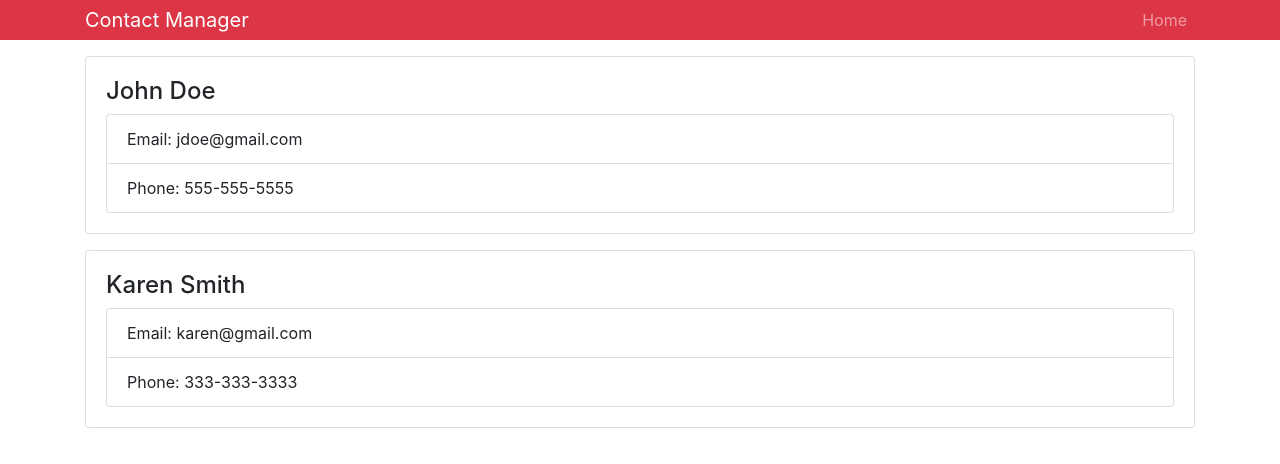
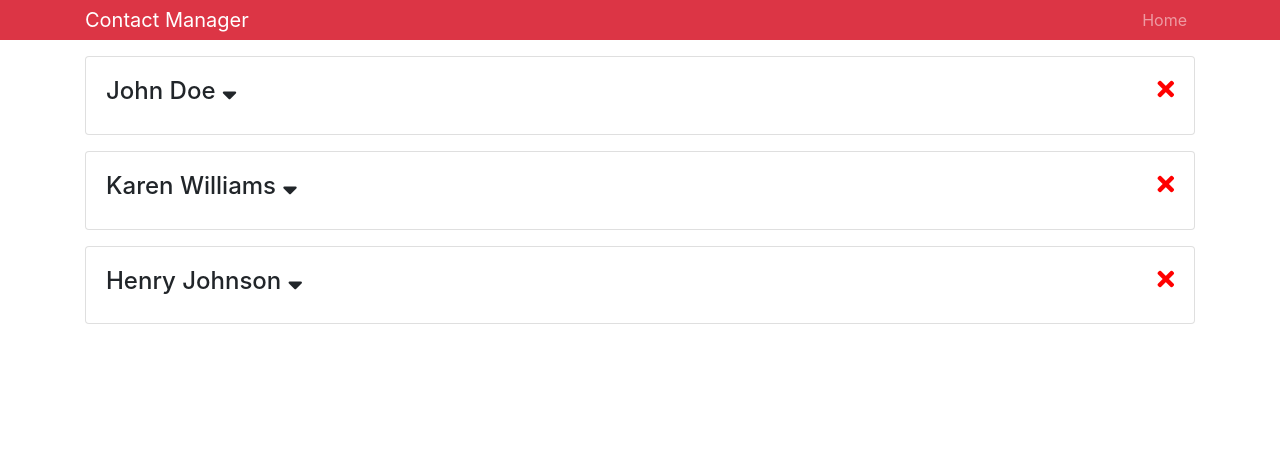
Before and after one commit to steveula/contactmanager, a React (Create React App) app: page / in a window 1280 px wide. Shown: the top 464 px of the page. Built offline with nearby package versions, Linux system fonts and the light colour scheme.

Commit message:
adds Contacts comp, introduces state to Contact comps & Contacts

```diff
--- a/public/index.html
+++ b/public/index.html
@@ -5,6 +5,9 @@
   <meta charset="utf-8">
   <meta name="viewport" content="width=device-width, initial-scale=1, shrink-to-fit=no">
   <meta name="theme-color" content="#000000">
+  <link rel="stylesheet" href="https://use.fontawesome.com/releases/v5.3.1/css/all.css" integrity="sha384-mzrmE5qonljUremFsqc01SB46JvROS7bZs3IO2EmfFsd15uHvIt+Y8vEf7N7fWAU"
+    crossorigin="anonymous">
+
   <link rel="manifest" href="%PUBLIC_URL%/manifest.json">
   <link rel="shortcut icon" href="%PUBLIC_URL%/favicon.ico">
   <title>Contact Manager</title>
--- a/src/App.js
+++ b/src/App.js
@@ -1,5 +1,5 @@
 import React, { Component } from "react";
-import Contact from "./components/Contact";
+import Contacts from "./components/Contacts";
 import Header from "./components/Header";
 
 import "bootstrap/dist/css/bootstrap.min.css";
@@ -11,16 +11,7 @@ class App extends Component {
       <div className="App">
         <Header branding="Contact Manager" />
         <div className="container">
-          <Contact
-            name="John Doe"
-            email="jdoe@gmail.com"
-            phone="555-555-5555"
-          />
-          <Contact
-            name="Karen Smith"
-            email="karen@gmail.com"
-            phone="333-333-3333"
-          />
+          <Contacts />
         </div>
       </div>
     );
--- a/src/components/Contact.js
+++ b/src/components/Contact.js
@@ -2,25 +2,49 @@ import React, { Component } from "react";
 import PropTypes from "prop-types";
 
 class Contact extends Component {
+  state = {
+    showContactInfo: false
+  };
+
+  onDeleteClick = () => {
+    this.props.deleteClickHandler();
+  };
+
   render() {
-    const { name, email, phone } = this.props;
+    const { name, email, phone } = this.props.contact;
+    const { showContactInfo } = this.state;
 
     return (
       <div className="card card-body mb-3">
-        <h4>{name}</h4>
-        <ul className="list-group">
-          <li className="list-group-item">Email: {email}</li>
-          <li className="list-group-item">Phone: {phone}</li>
-        </ul>
+        <h4>
+          {name}{" "}
+          <i
+            onClick={() =>
+              this.setState({ showContactInfo: !this.state.showContactInfo })
+            }
+            className="fas fa-sort-down"
+            style={{ cursor: "pointer" }}
+          />
+          <i
+            className="fas fa-times"
+            style={{ cursor: "pointer", float: "right", color: "red" }}
+            onClick={this.onDeleteClick}
+          />
+        </h4>
+        {showContactInfo ? (
+          <ul className="list-group">
+            <li className="list-group-item">Email: {email}</li>
+            <li className="list-group-item">Phone: {phone}</li>
+          </ul>
+        ) : null}
       </div>
     );
   }
 }
 
 Contact.propTypes = {
-  name: PropTypes.string.isRequired,
-  email: PropTypes.string.isRequired,
-  phone: PropTypes.string.isRequired
+  contact: PropTypes.object.isRequired,
+  deleteClickHandler: PropTypes.func.isRequired
 };
 
 export default Contact;
--- /dev/null
+++ b/src/components/Contacts.js
@@ -0,0 +1,53 @@
+import React, { Component } from "react";
+import Contact from "./Contact";
+
+class Contacts extends Component {
+  state = {
+    contacts: [
+      {
+        id: 1,
+        name: "John Doe",
+        email: "jdoe@gmail.com",
+        phone: "555-555-5555"
+      },
+      {
+        id: 2,
+        name: "Karen Williams",
+        email: "karen@gmail.com",
+        phone: "222-222-2222"
+      },
+      {
+        id: 3,
+        name: "Henry Johnson",
+        email: "henry@gmail.com",
+        phone: "111-111-1111"
+      }
+    ]
+  };
+
+  deleteContact = id => {
+    const { contacts } = this.state;
+
+    const newContacts = contacts.filter(contact => contact.id !== id);
+
+    this.setState({ contacts: newContacts });
+  };
+
+  render() {
+    const { contacts } = this.state;
+
+    return (
+      <React.Fragment>
+        {contacts.map(contact => (
+          <Contact
+            key={contact.id}
+            contact={contact}
+            deleteClickHandler={this.deleteContact.bind(this, contact.id)}
+          />
+        ))}
+      </React.Fragment>
+    );
+  }
+}
+
+export default Contacts;
```
